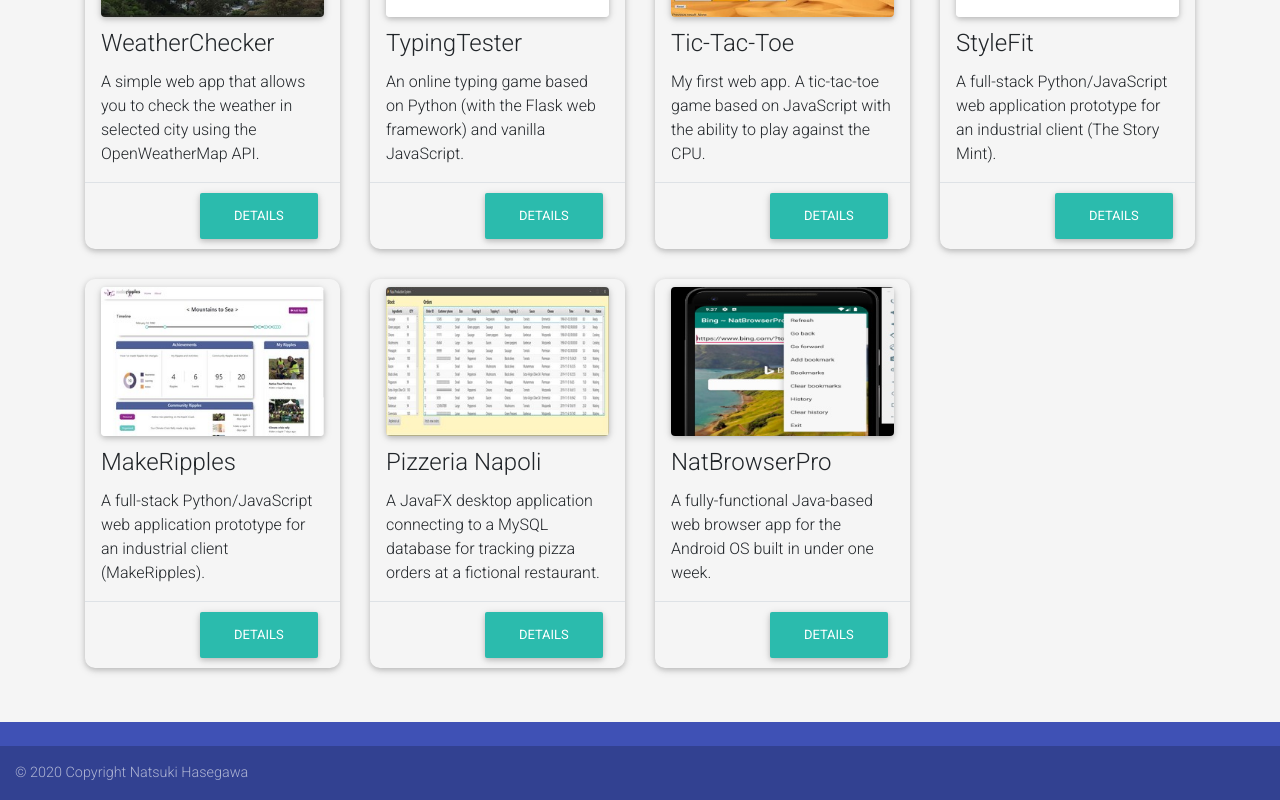
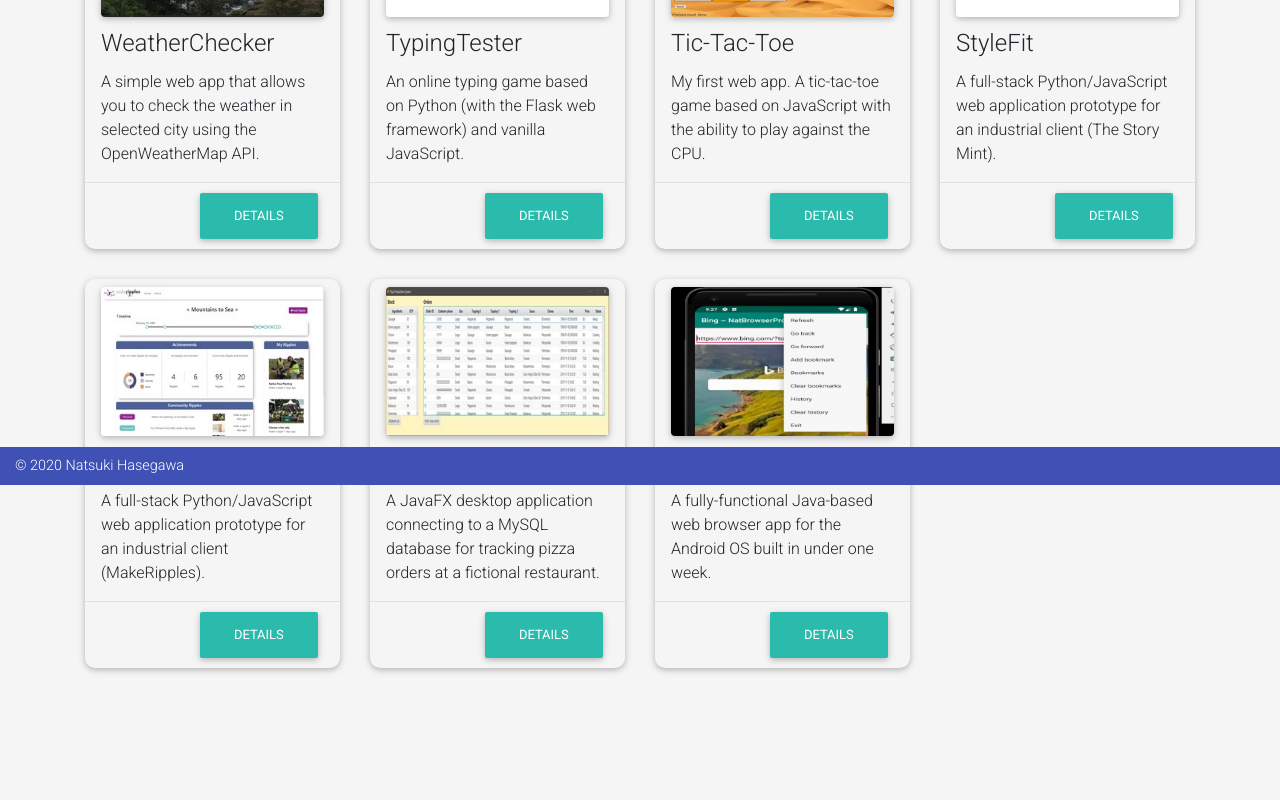
Before and after one commit to oosacker/portfoliio-site, a React (Create React App) app: page /projects in a window 1280 px wide. Shown: the part 315-1115 px from the top of the page. After the commit the page ends 1063 px from the top, so only its background shows below. Built offline with nearby package versions, Linux system fonts and the light colour scheme.

Commit message:
fixed footer bottom

```diff
--- a/src/css/App.css
+++ b/src/css/App.css
@@ -6,20 +6,10 @@
   border-radius: 10px;
 }
 
-
-/* cannot be used with modal - caused flashing error!!! */
-.pro-card:hover {
-  /* transform: scale(1.05); */
-}
-
 /* to equalise the horizontal and vertical gaps */
 .pro-container {
   margin-bottom: 30px;
 }
-
-/* .pro-column {
-  padding: 0 10px !important;
-} */
 
 .pro-card-footer {
   border-top: 1px solid rgb(222, 226, 230);
@@ -27,6 +17,7 @@
 
 body {
   margin-top: 70px;
+  margin-bottom: 50px;
   background-color: whitesmoke;
 }
 
--- a/src/footer.js
+++ b/src/footer.js
@@ -1,47 +1,13 @@
 import React from "react";
-import { MDBCol, MDBContainer, MDBRow, MDBFooter } from "mdbreact";
+import { MDBContainer, MDBFooter } from "mdbreact";
 
 const Footer = () => {
   return (
 
-    <MDBFooter color="indigo" className="font-small pt-4 mt-4">
-      {/* <MDBContainer fluid className="text-center text-md-left">
-
-        <MDBRow>
-
-          <MDBCol md="6">
-            <h5 className="title">Footer Content</h5>
-            <p>Here you can use rows and columns here to organize your footer content.</p>
-          </MDBCol>
-
-          <MDBCol md="6">
-            <h5 className="title">Links</h5>
-            <ul>
-              <li className="list-unstyled">
-                <a href="#!">Link 1</a>
-              </li>
-              <li className="list-unstyled">
-                <a href="#!">Link 2</a>
-              </li>
-              <li className="list-unstyled">
-                <a href="#!">Link 3</a>
-              </li>
-              <li className="list-unstyled">
-                <a href="#!">Link 4</a>
-              </li>
-            </ul>
-          </MDBCol>
-
-        </MDBRow>
-
-      </MDBContainer> */}
-
-      <div className="footer-copyright py-3">
+    <MDBFooter color="indigo" className="font-small py-2 fixed-bottom">
         <MDBContainer fluid>
-          &copy; {new Date().getFullYear()} Copyright Natsuki Hasegawa
+          &copy; {new Date().getFullYear()} Natsuki Hasegawa
         </MDBContainer>
-      </div>
-
     </MDBFooter>
   );
 }
```
